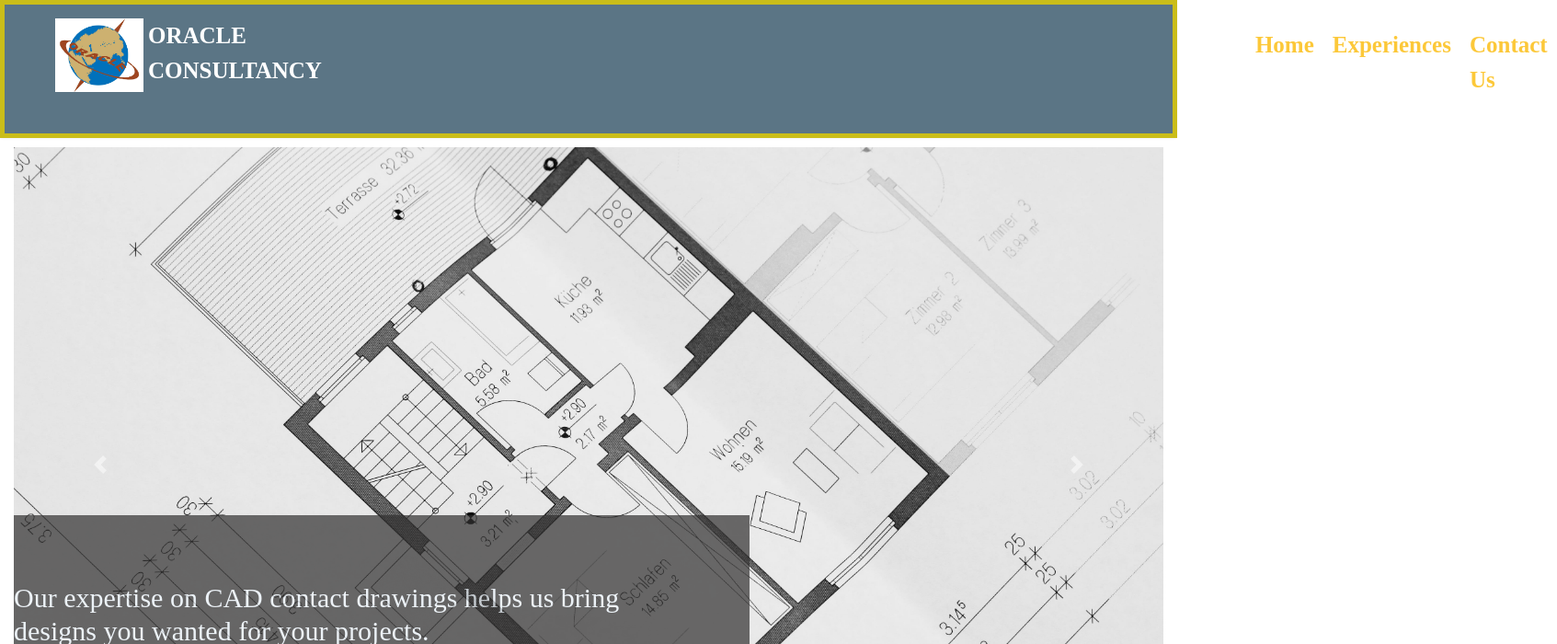
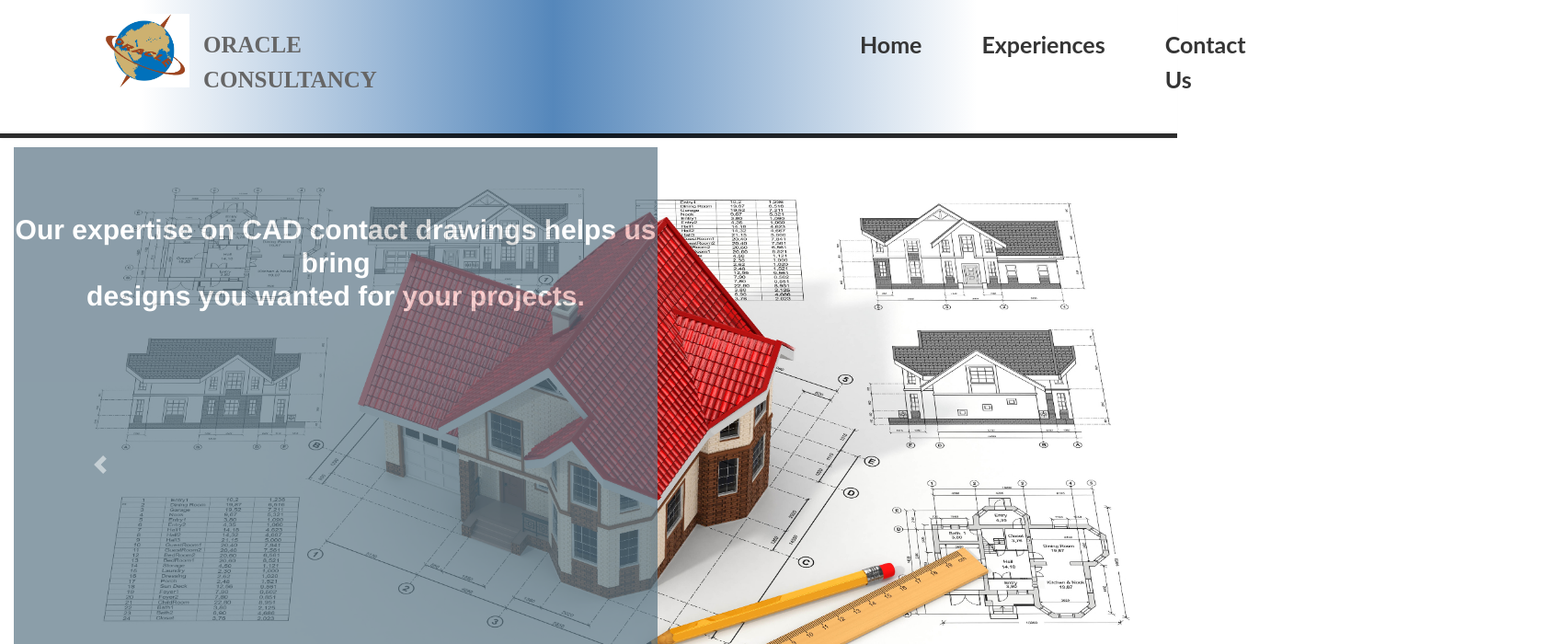
Before and after one commit to abyayabk/oracleConsultancy, a React (Create React App) app: page / in a window 1280 px wide. Shown: the top 700 px of the page at 92% size, 1693 px wide, since content can reach past the window. Built offline with nearby package versions, Linux system fonts and the light colour scheme.

Commit message:
7th commit

```diff
--- a/src/Navbar.css
+++ b/src/Navbar.css
@@ -1,81 +1,54 @@
 ul{
   display: flex;
   flex-direction: row;
-
 }
 
 .left{
   display: flex;
   flex-direction: row;
-
-    padding-right: 550px;
-
+  padding-right: 10px;
+  padding-left: 55px;
 
  }
 
  p{
   font-family: 'Times New Roman', Times, serif;
   font-weight: bolder;
-   color: rgb(255, 255, 255);
+  color: rgb(102, 102, 102);
   font-size: 25px;
-   margin: 5px;
+  padding: 15px;
  }
 
 .right{
   display: flex;
   flex-direction: row;
-
   padding-left: 450px;
-
-
 }
-
-
-
-
-
-
-
 
 img{
   height: 80px;
-
-
 }
 
-
 .text{
-
-    color : rgb(252, 200, 57);
+  color : rgb(53, 53, 53);
   text-Decoration: none;
-      font-family:'Bungee Inline', cursive;
+  font-family: 'Lato', sans-serif;
   font-size: 25px;
   font-weight: bolder;
-
-
-      margin: 10px;
-
+  padding: 15px;
+  padding-left: 50px;
   }
 
+  nav {
 
-
-
-  nav {
-    background-color: rgb(91, 117, 133);
-
-
+  background: rgb(255,255,255);
+background: linear-gradient(90deg, rgba(255,255,255,1) 12%, rgba(85,135,187,1) 47%, rgba(255,255,255,1) 83%);
   box-shadow: 0 2px 2px -1px rgba(0, 0, 0, 0.055);
-
   display: block;
   padding: 15px;
-    border:solid;
+  border-bottom:solid;
   border-width: 5px;
-    border-color: rgba(226, 204, 3, 0.822);
-
-
-
+  border-color: rgba(0, 0, 0, 0.822);
   width: 100%;
   height: 150px;
-
-
 }
--- a/src/pages/HomePage.css
+++ b/src/pages/HomePage.css
@@ -4,9 +4,9 @@
 }
 
 h1{
-  background-color: rgb(49, 48, 48);
-  color: aliceblue;
-  font-family: 'Bungee Inline', cursive;
+  background-color: rgb(255, 255, 255);
+  color: rgb(0, 0, 0);
+  font-family: Helvetica;
   font-size: 30px;
   width: 800px;
   height: 250px;
@@ -16,22 +16,38 @@ h1{
 
 }
 
-p{
+h1 p{
   margin-top: 50px;
+  color: aliceblue;
 }
 
 .h1variant{
 
   background-size: cover;
-  background-color: rgb(209, 194, 178);
+  background-color: rgb(91, 117, 133);
   color: rgb(0, 0, 0);
-  font-family: 'Bungee Inline', cursive;
+  font-family: Helvetica;
   font-size: 30px;
   font-weight: bolder;
   width: 800px;
   height: 700px;
   position: absolute;
   padding: 0;
+  text-align: center;
+}
+
+.h1variant1{
+
+
+  background-color: rgb(91, 117, 133);
+  color: rgb(255, 255, 255);
+  font-family: Helvetica;
+  font-size: 20px;
+  font-weight: bolder;
+  width: 700px;
+  height: 100%;
+  position: absolute;
+
   text-align: center;
 }
 
@@ -116,7 +132,7 @@ h5{
   width: 250px;;
   text-align: center;
   color: aliceblue;
-  font-family: Arial;
+  font-family: Helvetica;
   font-size: 10px;
 }
 
@@ -124,7 +140,7 @@ h5{
   background-size: cover;
   background-color: rgb(49, 48, 48);
   color: aliceblue;
-  font-family: Arial;
+  font-family:Helvetica;
   font-size: 30px;
   width: 100%;
   height: 100%;
--- a/src/pages/HomePage.js
+++ b/src/pages/HomePage.js
@@ -22,17 +22,17 @@ function HomePage()
                        </h1>
                          <img style={{'height':"700px", width:"50%"}}
                          className="d-block w-100"
-                        src={image3} alt="img" />
+                        src={image4} alt="img" />
                            <Carousel.Caption >
 
                                  </Carousel.Caption>
                                  </Carousel.Item  >
                                  <Carousel.Item style={{'height':"700px", width:"100%", marginTop:'10px'}}>
-                                 <h1 style={{position:'absolute', marginTop:'400px', fontSize:'30px'}}>
+                                 <h1 className="h1variant1" style={{position:'absolute', fontSize:'30px'}}>
                         <br></br><br></br>Our expertise on CAD contact drawings helps us bring <br></br>designs you wanted for your projects.</h1>
                                  <img style={{'height':"100%", width:"700px"}}
                                    className="d-block w-100"
-                                    src={image5}   alt="img" />
+                                    src={image3}   alt="img" />
                                        <Carousel.Caption>
 
                                       </Carousel.Caption>
@@ -42,7 +42,7 @@ function HomePage()
                         <br></br><br></br>Our expertise on CAD contact drawings helps us bring <br></br>designs you wanted for your projects.</h1>
                                    <img style={{'height':"700px", width:"700px"}}
                                         className="d-block w-100"
-                                         src={image4}  alt="img" />
+                                         src={image5}  alt="img" />
                                         <Carousel.Caption>
 
                                           </Carousel.Caption>
```
Lines whose indentation alone changed are shown as unchanged.
